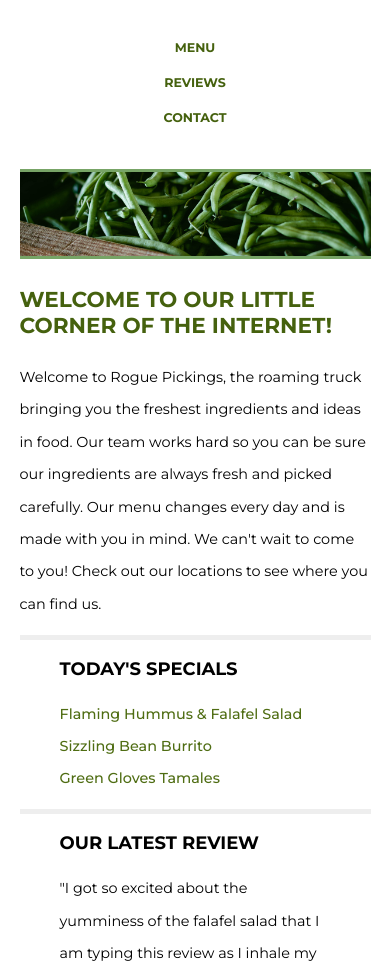
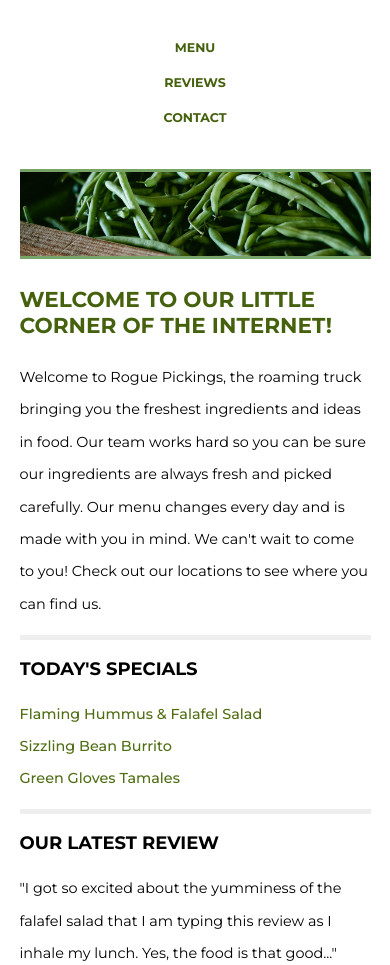
Before and after one commit to Tony2450/rogue-pickings-static-to-reponsive, a plain HTML site: page index.html in a window 390 px wide. Shown: the part 135-1100 px from the top of the page. Drawn offline with Linux system fonts and the light colour scheme; a web font is replaced by a local one.

Commit message:
Modified alignment for bottom section on mobile

```diff
--- a/css/main.css
+++ b/css/main.css
@@ -133,7 +133,7 @@ header nav ul li a {
 .section-two,
 .section-three {
 	box-sizing: border-box;
-	padding: 0 40px;
+	padding: 0;
 }
 
 .section-one {
```
